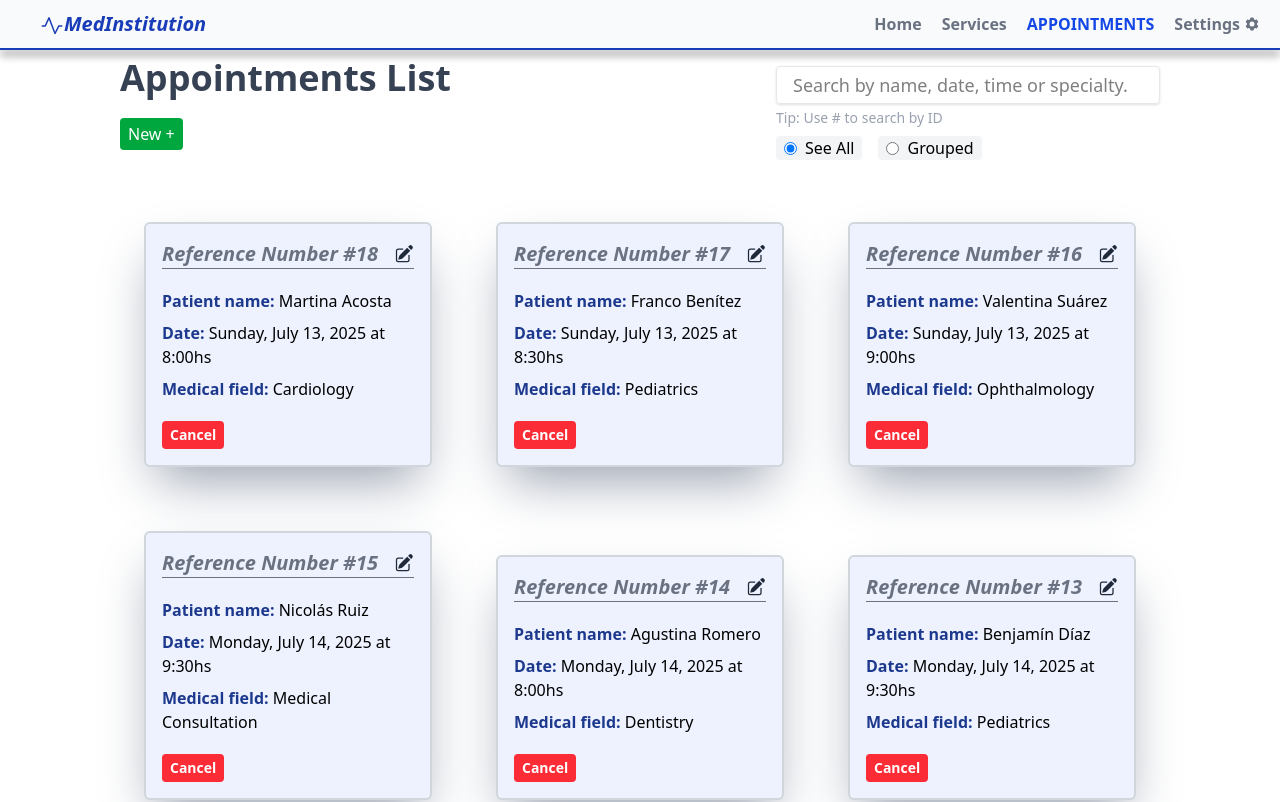
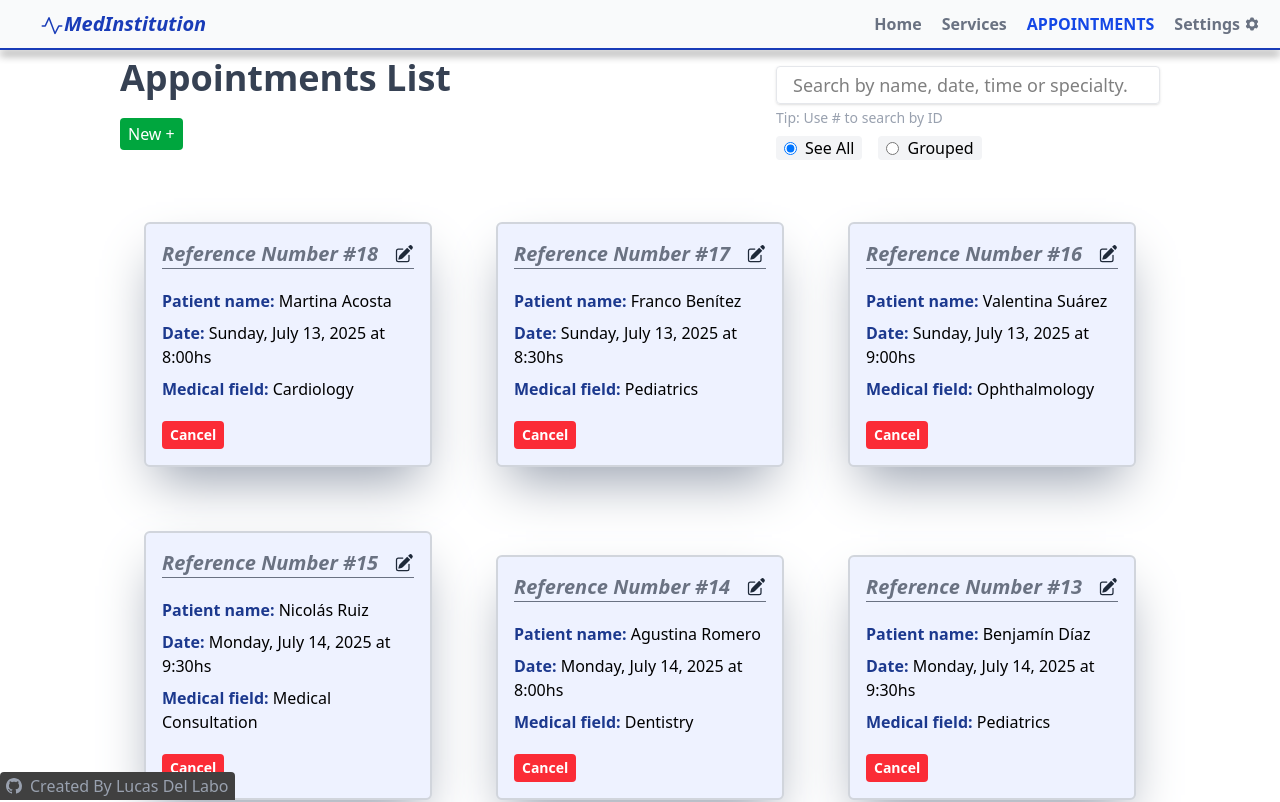
Before and after one commit to LucasDLabo/ReactJS-AAPRO2.0-2025, a React (Vite) app in the folder final_project/: page / in a window 1280 px wide. Shown: the top 802 px of the page. Built offline with nearby package versions, Linux system fonts and the light colour scheme.

Commit message:
feat: github link

```diff
--- a/final_project/src/App.jsx
+++ b/final_project/src/App.jsx
@@ -15,6 +15,8 @@
 import AppointmentForm from './components/appointment/AppointmentForm.jsx'
 
 import FootSection from './components/footer/FootSection.jsx'
+
+import FloatingGithubLink from './components/FloatingGithubLink.jsx'
 
 function App() {
     const [appoint, setAppoint] = useState( () => {
@@ -302,6 +304,8 @@
             <footer>
                 <FootSection />
             </footer>
+
+            <FloatingGithubLink />
         </>
     )
 }
--- /dev/null
+++ b/final_project/src/components/FloatingGithubLink.jsx
@@ -0,0 +1,19 @@
+function FloatingGithubLink(){
+
+    return (
+        <a
+            href={`https://github.com/LucasDLabo`}
+            target="_blank"
+            rel="noopener noreferrer"
+            aria-label={`Visitar el perfil de GitHub de LucasDLabo`}
+            className="text-xs md:text-base fixed bottom-0 left-0 z-[9999] inline-flex items-center gap-2 rounded-t-sm bg-neutral-700 text-gray-400 px-1.5 py-0.5 hover:text-white"
+            >
+            <svg xmlns="http://www.w3.org/2000/svg" width="16" height="16" fill="currentColor" viewBox="0 0 16 16">
+                <path d="M8 0C3.58 0 0 3.58 0 8c0 3.54 2.29 6.53 5.47 7.59.4.07.55-.17.55-.38 0-.19-.01-.82-.01-1.49-2.01.37-2.53-.49-2.69-.94-.09-.23-.48-.94-.82-1.13-.28-.15-.68-.52-.01-.53.63-.01 1.08.58 1.23.82.72 1.21 1.87.87 2.33.66.07-.52.28-.87.51-1.07-1.78-.2-3.64-.89-3.64-3.95 0-.87.31-1.59.82-2.15-.08-.2-.36-1.02.08-2.12 0 0 .67-.21 2.2.82.64-.18 1.32-.27 2-.27s1.36.09 2 .27c1.53-1.04 2.2-.82 2.2-.82.44 1.1.16 1.92.08 2.12.51.56.82 1.27.82 2.15 0 3.07-1.87 3.75-3.65 3.95.29.25.54.73.54 1.48 0 1.07-.01 1.93-.01 2.2 0 .21.15.46.55.38A8.01 8.01 0 0 0 16 8c0-4.42-3.58-8-8-8"/>
+            </svg>
+            <span>Created By Lucas Del Labo</span>
+        </a>
+    )
+}
+
+export default FloatingGithubLink
```
